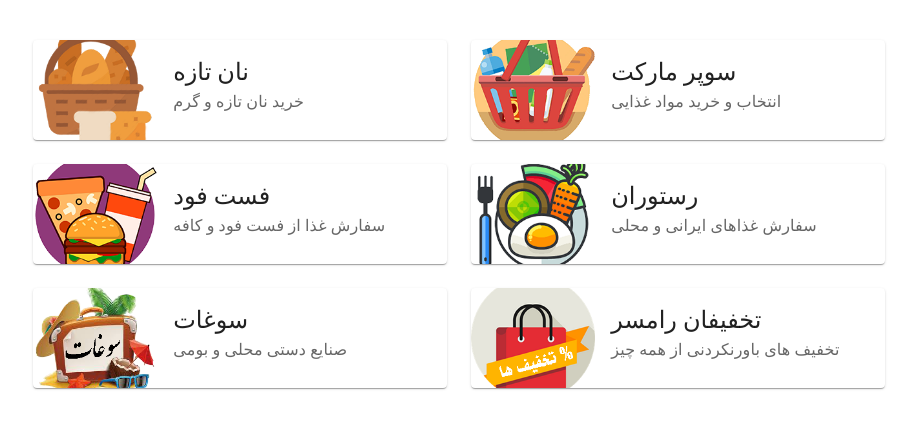
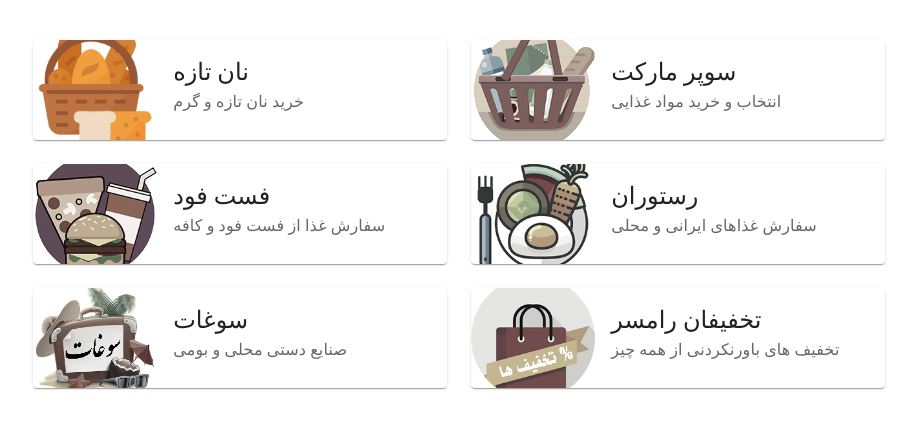
Before and after one commit to mohsen12999/noon-app, a Next.js app: page / in a window 1280 px wide. Shown: the top 428 px of the page, without its empty margins (181-1098 px from the left). Built offline with nearby package versions, Linux system fonts and the light colour scheme.

Commit message:
add route and css for enable and disable group

```diff
--- a/src/app/page.module.css
+++ b/src/app/page.module.css
@@ -48,6 +48,18 @@
   background-size: contain;
 }
 
+.disableCover{
+  width: 30%;
+  background-size: contain;
+  filter: grayscale(0.8);
+}
+
+.disableCover:hover{
+  transition: all ease 1s;
+  filter: none;
+}
+
+
 .controls {
   display: flex;
   align-items: center;
--- a/src/app/page.tsx
+++ b/src/app/page.tsx
@@ -29,20 +29,11 @@ export default function Home() {
             xs={12}
             sm={6}
           >
-            <Link href={"/"} className='noTextDecoration'>
-              {/* <PageCart
-                title={group.persianTitle}
-                subtitle={
-                  group.persianSubtitle !== undefined
-                    ? group.persianSubtitle
-                    : ""
-                }
-                img={group.img}
-              /> */}
+            <Link href={group.enable? ("/market/"+group.id) :"/soon"} className='noTextDecoration'>
 
               <Card className={styles.card}>
                 <CardMedia
-                  className={styles.cover}
+                  className={group.enable? styles.cover:styles.disableCover }
                   image={group.img}
                   title={group.persianSubtitle}
                 />
```
